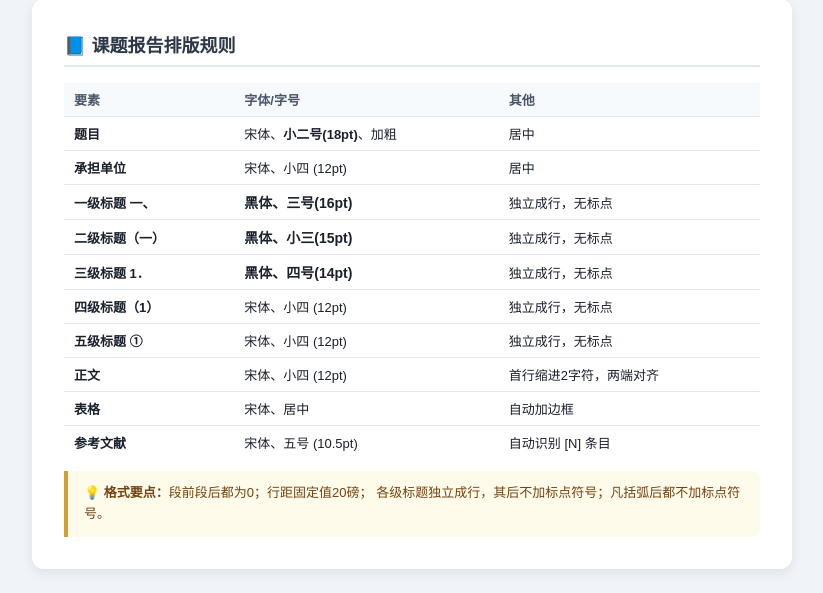
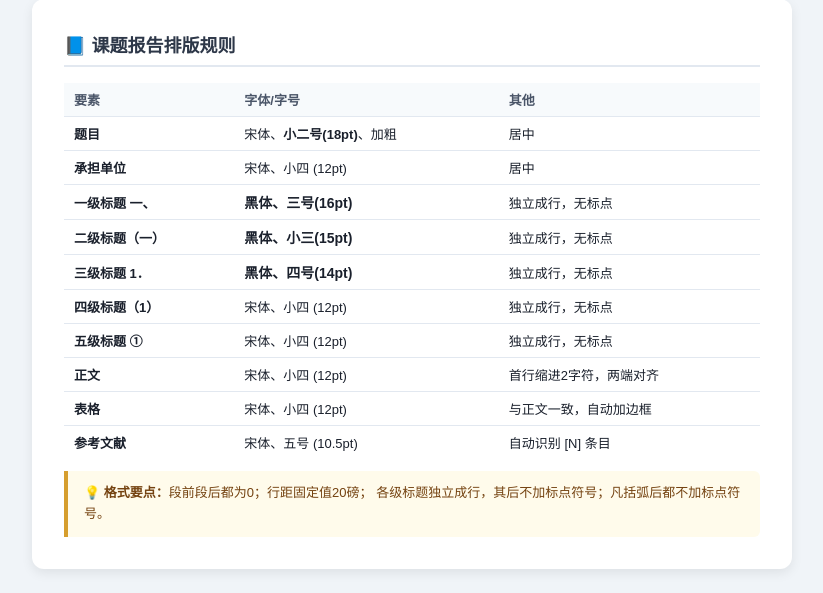
Before and after one commit to huangjun-91/credit-system, a Flask app: page /format/ in a window 1280 px wide. Shown: the part 1076-1669 px from the top of the page, without its empty margins (228-1051 px from the left). Run offline with Flask 3, Linux system fonts and the light colour scheme.

Commit message:
Table font same as body (SimSun 12pt)

```diff
--- a/format_tool.py
+++ b/format_tool.py
@@ -70,8 +70,8 @@ KETI_CONFIG = {
     'body_font': '宋体', 'body_size': 12,
     'body_first_indent': 2,
 
-    # 表格用字
-    'table_font': '宋体', 'table_size': 10.5,    # 五号
+    # 表格用字（同正文：宋体小四）
+    'table_font': '宋体', 'table_size': 12,       # 小四号
 
     # 参考文献
     'ref_font': '宋体', 'ref_size': 10.5,         # 五号
--- a/templates/format.html
+++ b/templates/format.html
@@ -169,7 +169,7 @@
                 <tr><td><strong>四级标题（1）</strong></td><td>宋体、小四 (12pt)</td><td>独立成行，无标点</td></tr>
                 <tr><td><strong>五级标题 ①</strong></td><td>宋体、小四 (12pt)</td><td>独立成行，无标点</td></tr>
                 <tr><td><strong>正文</strong></td><td>宋体、小四 (12pt)</td><td>首行缩进2字符，两端对齐</td></tr>
-                <tr><td><strong>表格</strong></td><td>宋体、居中</td><td>自动加边框</td></tr>
+                <tr><td><strong>表格</strong></td><td>宋体、小四 (12pt)</td><td>与正文一致，自动加边框</td></tr>
                 <tr><td><strong>参考文献</strong></td><td>宋体、五号 (10.5pt)</td><td>自动识别 [N] 条目</td></tr>
             </tbody>
         </table>
```
